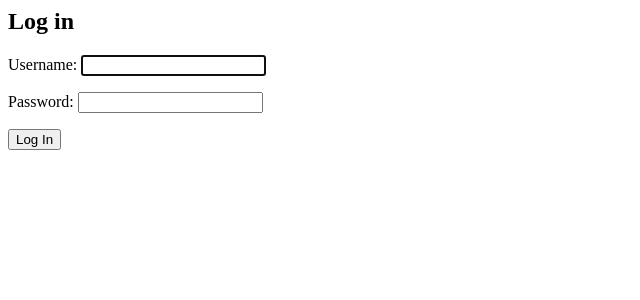
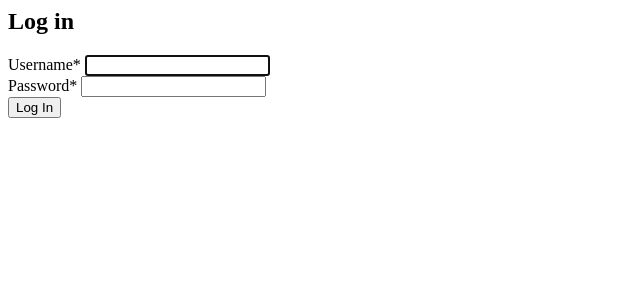
Before and after one commit to cmmasaba/bookstore, a Django app: page /accounts/login/ in a window 1280 px wide. Shown: the top 300 px of the page, without its empty margins (0-640 px from the left). Run offline with Django 5.2, Linux system fonts and the light colour scheme; some libraries are stand-ins or nearby versions.

Commit message:
Added bootstrap formatting

```diff
--- a/templates/registration/login.html
+++ b/templates/registration/login.html
@@ -1,4 +1,5 @@
 {% extends 'base.html' %}
+{% load crispy_forms_tags %}
 
 {% block title %}Log In{% endblock title %}
 
@@ -6,7 +7,7 @@
     <h2>Log in</h2>
     <form method="post">
         {% csrf_token %}
-        {{ form.as_p }}
-        <button type="submit">Log In</button>
+        {{ form|crispy }}
+        <button class="btn btn-success" type="submit">Log In</button>
     </form>
 {% endblock content %}
```
